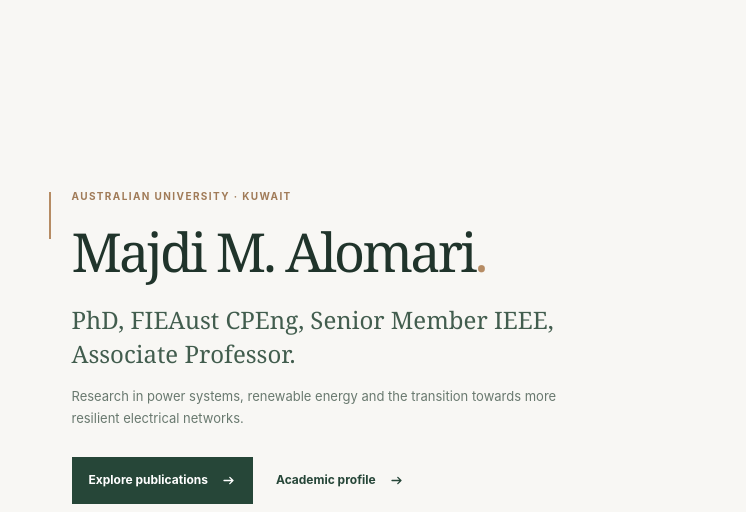
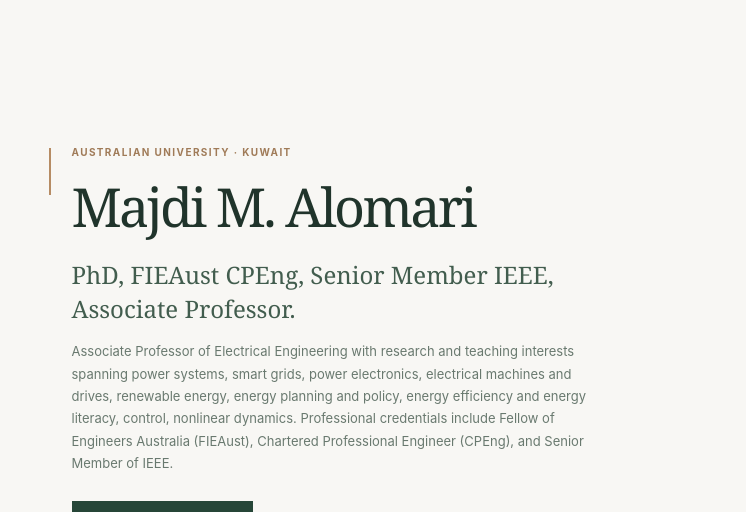
Before and after one commit to a3-kilo/Majdi-Alomari, a plain HTML site: page site/index.html in a window 1280 px wide. Shown: the part 99-611 px from the top of the page, 534-1280 px from the left. Drawn offline with Linux system fonts and the light colour scheme.

Commit message:
Update index.html

```diff
--- a/site/index.html
+++ b/site/index.html
@@ -63,9 +63,9 @@
           </figure>
           <div class="hero-copy">
             <p class="kicker">Australian University · Kuwait</p>
-            <h1>Majdi M. Alomari<span class="hero-period">.</span></h1>
+            <h1>Majdi M. Alomari<span class="hero-period"></span></h1>
             <p class="intro credentials">PhD, FIEAust CPEng, Senior Member IEEE, Associate Professor.</p>
-            <p class="supporting research-summary">Research in power systems, renewable energy and the transition towards more resilient electrical networks.</p>
+            <p class="supporting research-summary">Associate Professor of Electrical Engineering with research and teaching interests spanning power systems, smart grids, power electronics, electrical machines and drives, renewable energy, energy planning and policy, energy efficiency and energy literacy, control, nonlinear dynamics. Professional credentials include Fellow of Engineers Australia (FIEAust), Chartered Professional Engineer (CPEng), and Senior Member of IEEE.</p>
             <div class="action-pair">
               <a class="primary-link" href="publications/">Explore publications <svg aria-hidden="true" class="arr" height="15" viewbox="0 0 16 16" width="15"><path d="M3.25 8h9.5M9.4 4.65 12.75 8 9.4 11.35" fill="none" stroke="currentColor" stroke-linecap="round" stroke-linejoin="round" stroke-width="1.45"></path></svg></a><a class="text-link" href="profile/">Academic profile <svg aria-hidden="true" class="arr" height="15" viewbox="0 0 16 16" width="15"><path d="M3.25 8h9.5M9.4 4.65 12.75 8 9.4 11.35" fill="none" stroke="currentColor" stroke-linecap="round" stroke-linejoin="round" stroke-width="1.45"></path></svg></a></div>
           </div>
```
